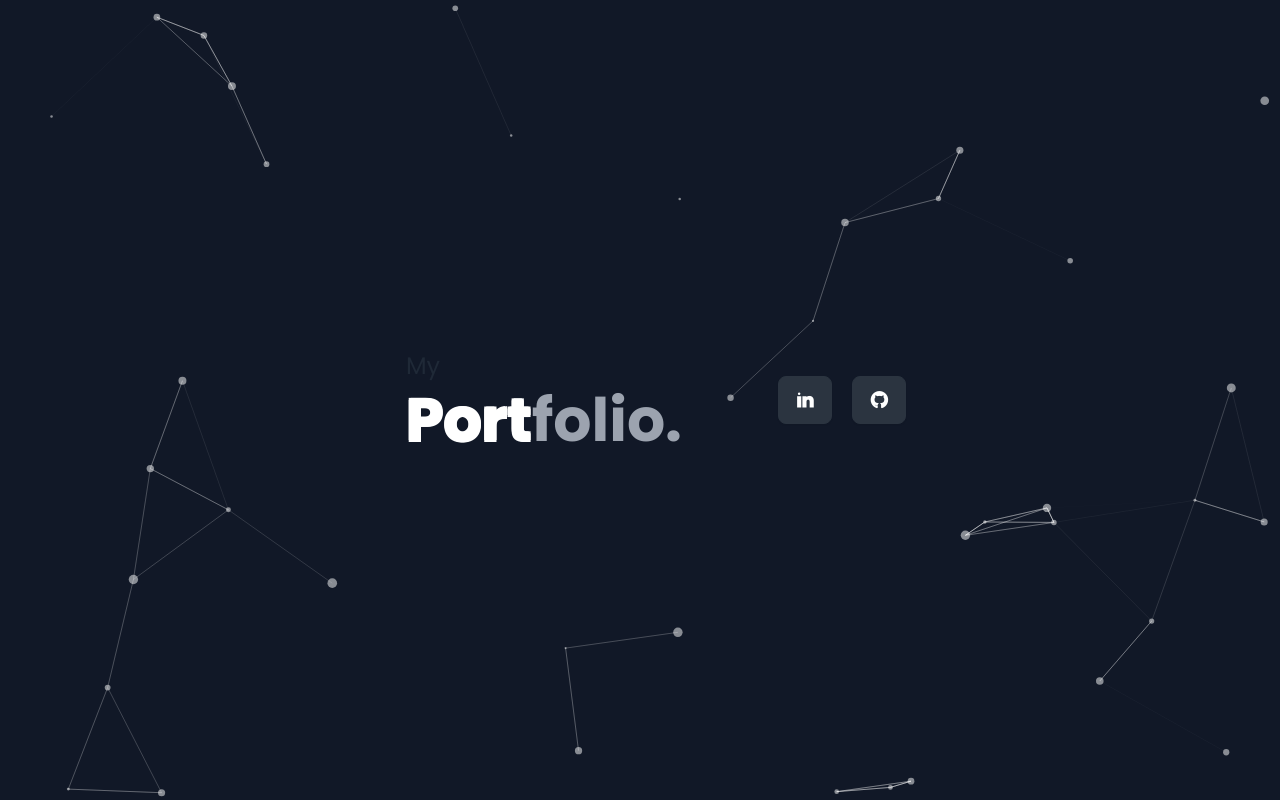
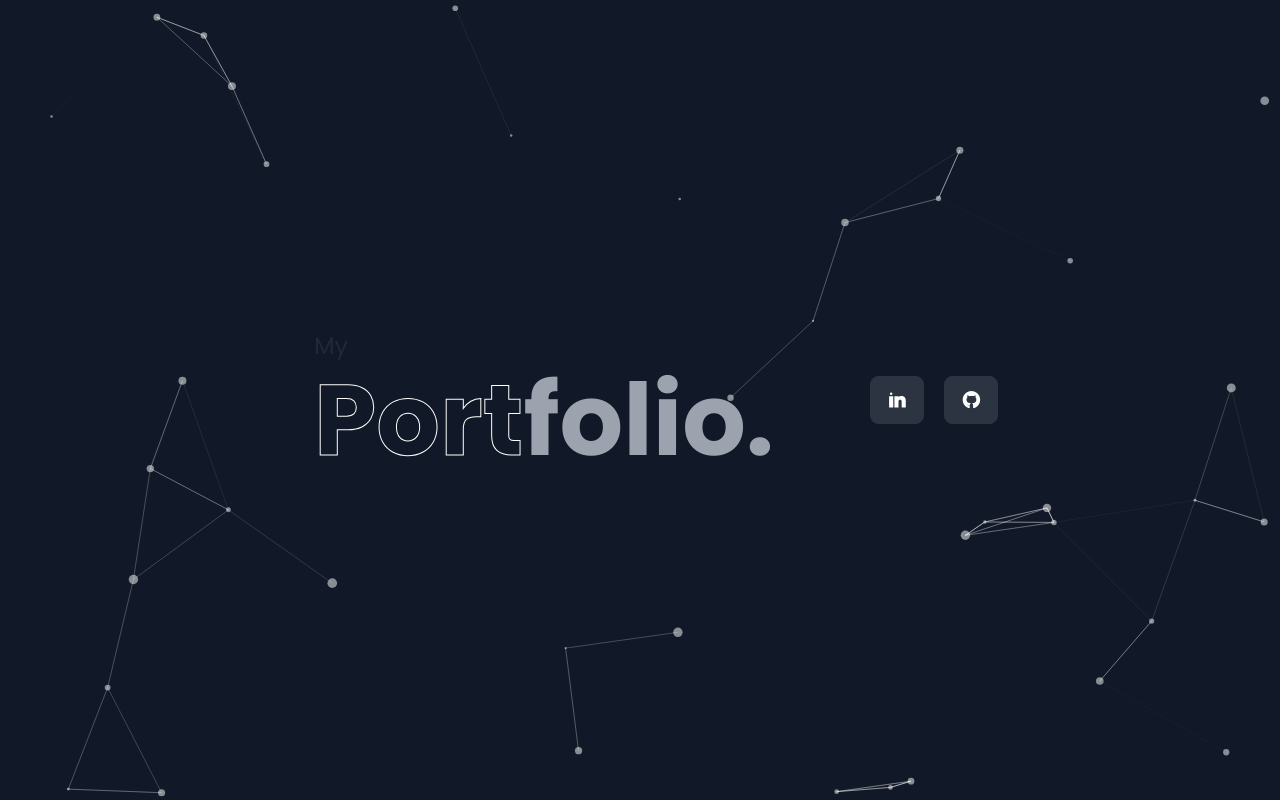
Before and after one commit to MiguelRequenaR/PortafolioV3, a React (Vite) app: page / in a window 1280 px wide. Shown: the top 800 px of the page. Built offline with nearby package versions, Linux system fonts and the light colour scheme.

Commit message:
Update Portfolio

```diff
--- a/src/pages/Home.jsx
+++ b/src/pages/Home.jsx
@@ -25,7 +25,7 @@ const Home = () => {
                 <header className=' lg:flex rounded-lg gap-16 justify-center items-center p-10'>
                     <div className="p-8">
                         <p className="text-white-400 text-2xl mb-2">My</p>
-                        <h1 className="text-6xl font-bold">
+                        <h1 className="lg:text-[100px] text-6xl font-bold">
                             <span className="text-outline">Port</span><span className="text-gray-400">folio.</span>
                         </h1>
                     </div>
--- a/src/styles/Home.css
+++ b/src/styles/Home.css
@@ -1,4 +1,4 @@
 .text-outline {
-    text-shadow: -1px -1px 0 #fff, 1px -1px 0 #fff, -1px 1px 0 #fff, 1px 1px 0 #fff;
+    -webkit-text-stroke: 1px white;
     color: transparent;
 }
```
